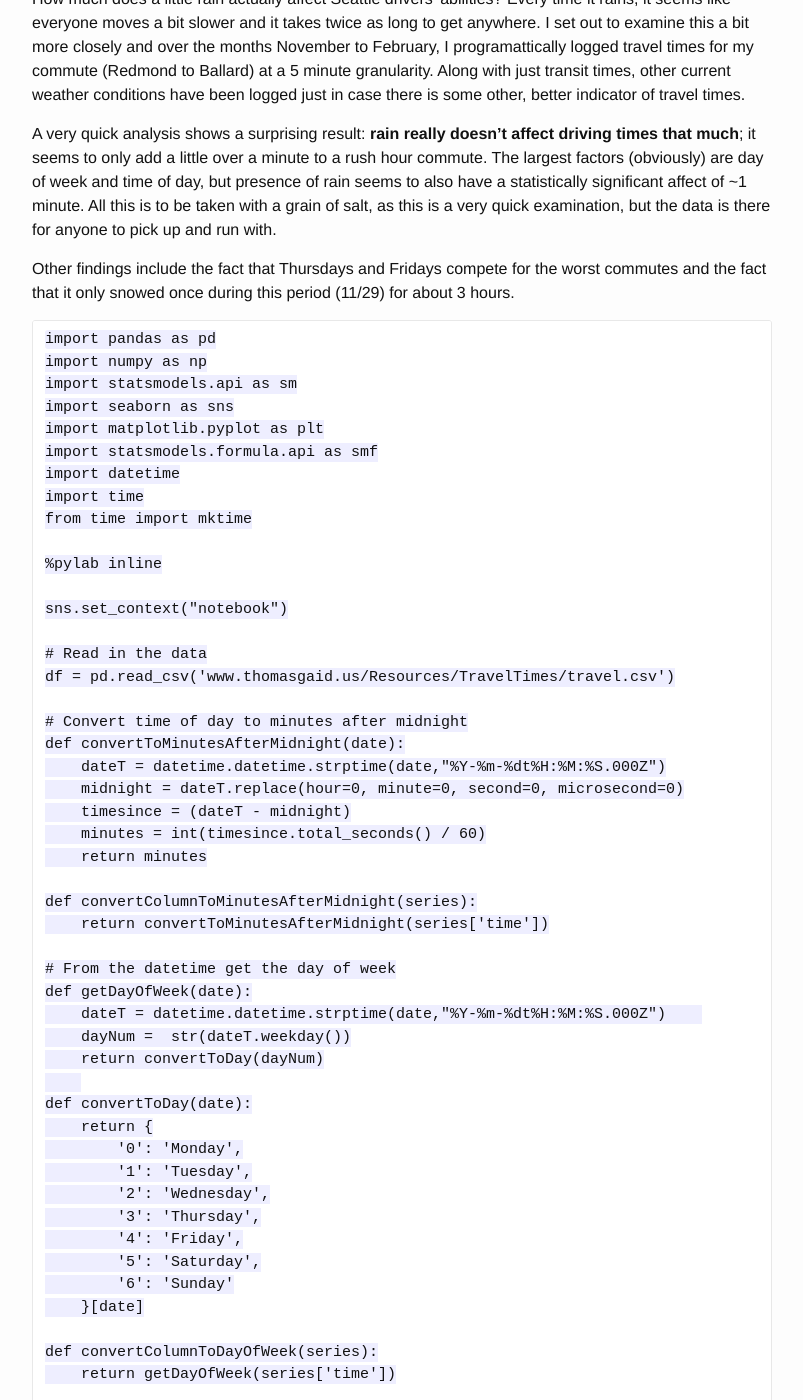
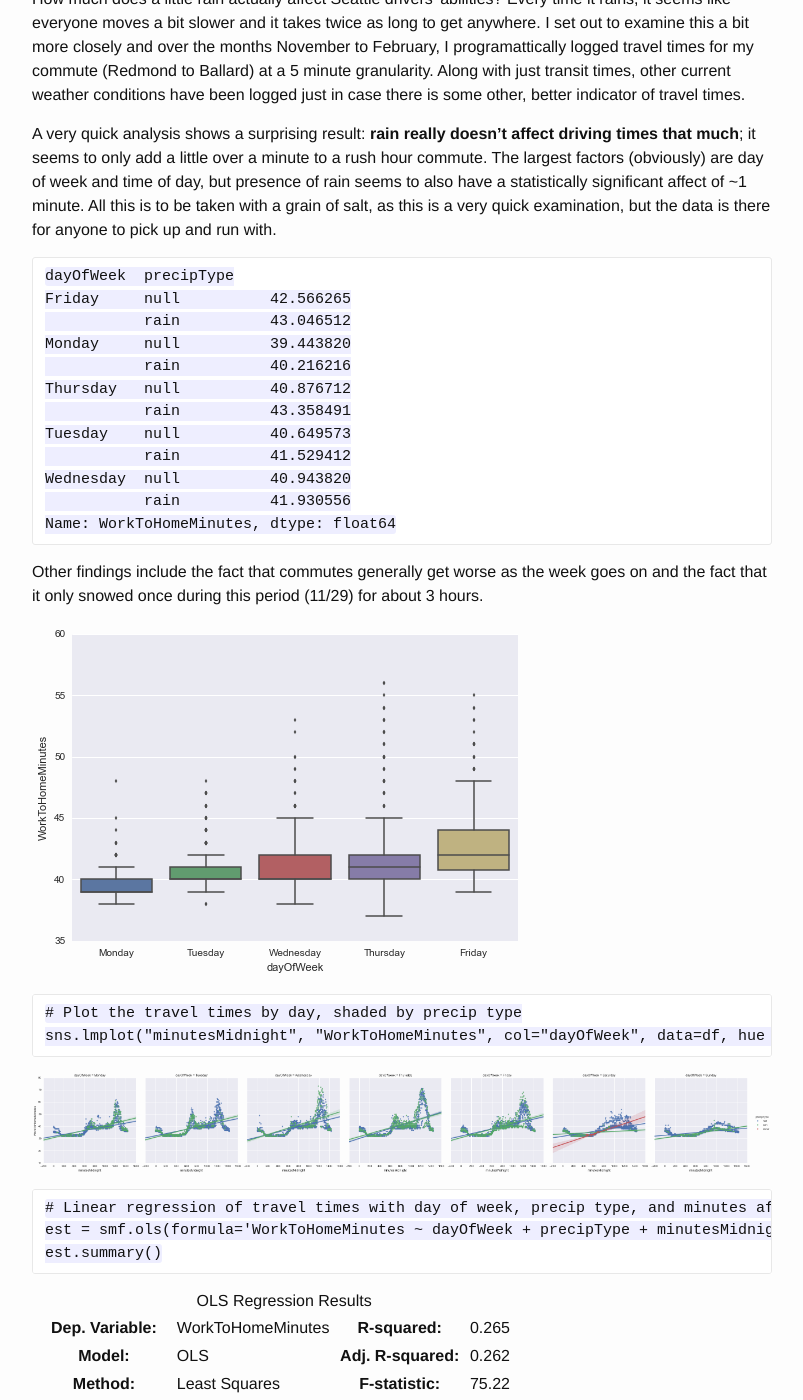
Before and after one commit to tjg323/tjg323.github.io, a Jekyll site: the page built from _posts/2015-04-13-seattle-driving-times.markdown, in a window 1280 px wide and 1400 px high, scrolled down 213 px. Shown: the whole window, without its empty margins (238-1041 px from the left). Built offline with Jekyll 4.4.1, drawn with Linux system fonts in a browser that asks for light colours; some of the changed text lies outside the part shown.

Commit message:
reformat post

```diff
--- a/_posts/2015-04-13-seattle-driving-times.markdown
+++ b/_posts/2015-04-13-seattle-driving-times.markdown
@@ -8,75 +8,6 @@ categories: data
 How much does a little rain actually affect Seattle drivers' abilities? Every time it rains, it seems like everyone moves a bit slower and it takes twice as long to get anywhere. I set out to examine this a bit more closely and over the months November to February, I programattically logged travel times for my commute (Redmond to Ballard) at a 5 minute granularity. Along with just transit times, other current weather conditions have been logged just in case there is some other, better indicator of travel times.
 
 A very quick analysis shows a surprising result: **rain really doesn't affect driving times that much**; it seems to only add a little over a minute to a rush hour commute. The largest factors (obviously) are day of week and time of day, but presence of rain seems to also have a statistically significant affect of ~1 minute. All this is to be taken with a grain of salt, as this is a very quick examination, but the data is there for anyone to pick up and run with.
-
-Other findings include the fact that Thursdays and Fridays compete for the worst commutes and the fact that it only snowed once during this period (11/29) for about 3 hours.
-
-    import pandas as pd
-    import numpy as np
-    import statsmodels.api as sm
-    import seaborn as sns
-    import matplotlib.pyplot as plt
-    import statsmodels.formula.api as smf
-    import datetime
-    import time
-    from time import mktime
-
-    %pylab inline
-
-    sns.set_context("notebook")
-
-    # Read in the data
-    df = pd.read_csv('www.thomasgaid.us/Resources/TravelTimes/travel.csv')
-
-    # Convert time of day to minutes after midnight
-    def convertToMinutesAfterMidnight(date):
-        dateT = datetime.datetime.strptime(date,"%Y-%m-%dt%H:%M:%S.000Z")
-        midnight = dateT.replace(hour=0, minute=0, second=0, microsecond=0)
-        timesince = (dateT - midnight)
-        minutes = int(timesince.total_seconds() / 60)
-        return minutes
-
-    def convertColumnToMinutesAfterMidnight(series):
-        return convertToMinutesAfterMidnight(series['time'])
-
-    # From the datetime get the day of week
-    def getDayOfWeek(date):
-        dateT = datetime.datetime.strptime(date,"%Y-%m-%dt%H:%M:%S.000Z")
-        dayNum =  str(dateT.weekday())
-        return convertToDay(dayNum)
-
-    def convertToDay(date):
-        return {
-            '0': 'Monday',
-            '1': 'Tuesday',
-            '2': 'Wednesday',
-            '3': 'Thursday',
-            '4': 'Friday',
-            '5': 'Saturday',
-            '6': 'Sunday'
-        }[date]
-
-    def convertColumnToDayOfWeek(series):
-        return getDayOfWeek(series['time'])
-
-    # Also convert travel time from seconds to minutes
-    df['minutesMidnight'] = df.apply(convertColumnToMinutesAfterMidnight,axis=1)
-    df['dayOfWeek'] = df.apply(convertColumnToDayOfWeek,axis=1)
-    df['WorkToHomeMinutes'] = df.WorkToHome.apply(lambda x: x/60)
-
-    # Plot the travel times by day, shaded by precip type
-    sns.lmplot("minutesMidnight", "WorkToHomeMinutes", col="dayOfWeek", data=df, hue = "precipType", col_order = ['Monday','Tuesday','Wednesday','Thursday','Friday','Saturday','Sunday']);
-
-![png](/Resources/TravelTimes/TravelTimes1.png)
-
-    # Get just from 4:00 to 7:00 on weekdays where it is raining or not raining
-    dfrush = df[df['minutesMidnight'].isin(range(960,1140))]
-    dfworkweekrush = dfrush[dfrush['dayOfWeek'].isin(['Monday','Tuesday','Wednesday','Thursday','Friday'])]
-    dfcleaned = dfworkweekrush[dfworkweekrush['precipType'].isin(['null','rain'])]
-
-    # Group the rush hour times by precip type
-    groupedday = dfcleaned['WorkToHomeMinutes'].groupby([dfcleaned['dayOfWeek'],dfcleaned['precipType']])
-    groupedday.mean()
 
     dayOfWeek  precipType
     Friday     null          42.566265
@@ -90,6 +21,15 @@ Other findings include the fact that Thursdays and Fridays compete for the worst
     Wednesday  null          40.943820
                rain          41.930556
     Name: WorkToHomeMinutes, dtype: float64
+
+Other findings include the fact that commutes generally get worse as the week goes on and the fact that it only snowed once during this period (11/29) for about 3 hours.
+
+![png](/Resources/TravelTimes/TravelTimes2.png)
+
+    # Plot the travel times by day, shaded by precip type
+    sns.lmplot("minutesMidnight", "WorkToHomeMinutes", col="dayOfWeek", data=df, hue = "precipType", col_order = ['Monday','Tuesday','Wednesday','Thursday','Friday','Saturday','Sunday']);
+
+![png](/Resources/TravelTimes/TravelTimes1.png)
 
     # Linear regression of travel times with day of week, precip type, and minutes after midnight
     est = smf.ols(formula='WorkToHomeMinutes ~ dayOfWeek + precipType + minutesMidnight', data=dfcleaned).fit()
@@ -166,12 +106,4 @@ Other findings include the fact that Thursdays and Fridays compete for the worst
 </tr>
 </table>
 
-    # Plot each day's rush hour
-    sns.boxplot(dfcleaned["WorkToHomeMinutes"], dfcleaned["dayOfWeek"],order = ['Monday','Tuesday','Wednesday','Thursday','Friday'])
-
-    <matplotlib.axes._subplots.AxesSubplot at 0x20cfbda0>
-
-![png](/Resources/TravelTimes/TravelTimes2.png)
-
-
 The code to log my travel times can be found [here](https://github.com/tjg323/TravelTimes), the full ipython notebook file can be found [here](/Resources/TravelTimes/TravelTimes.ipynb), and the original data can be found [here](/Resources/TravelTimes/travel.csv).
```
